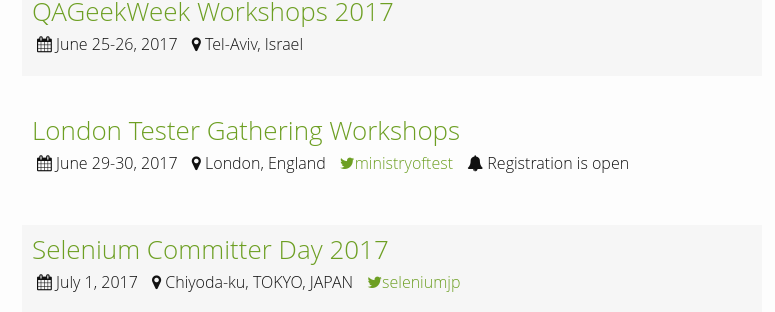
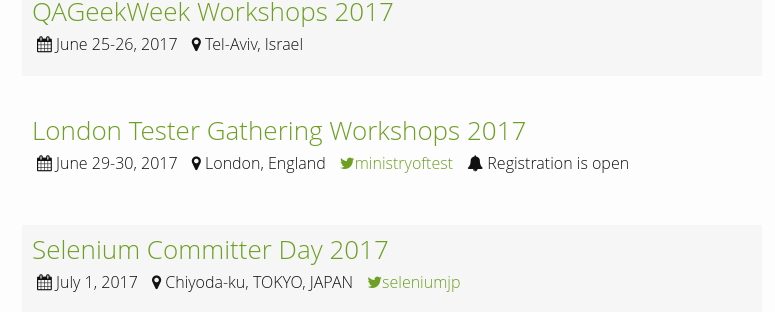
Before and after one commit to TestingConferences/testingconferences.github.io, a Jekyll site: the page built from index.html, in a window 1280 px wide and 900 px high, scrolled down 862 px. Shown: the part 148-460 px from the top of the window, without its empty margins (248-1023 px from the left). Built offline with Jekyll 4.4.1, drawn with Linux system fonts in a browser that asks for light colours.

Commit message:
Small fixes

```diff
--- a/_data/current.yml
+++ b/_data/current.yml
@@ -50,7 +50,7 @@
   dates: "June 25-26, 2017"
   url: http://devgeekweek.jbh.co.il/learning-track/qa-geekweek/
 
-- name: London Tester Gathering Workshops
+- name: London Tester Gathering Workshops 2017
   location: London, England
   dates: "June 29-30, 2017"
   url: https://dojo.ministryoftesting.com/events/london-tester-gathering-workshops
```
